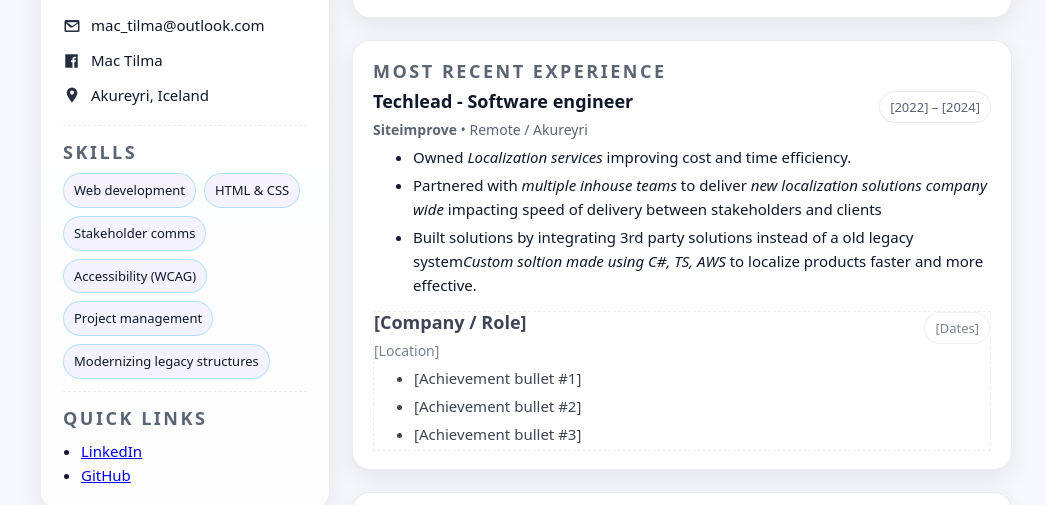
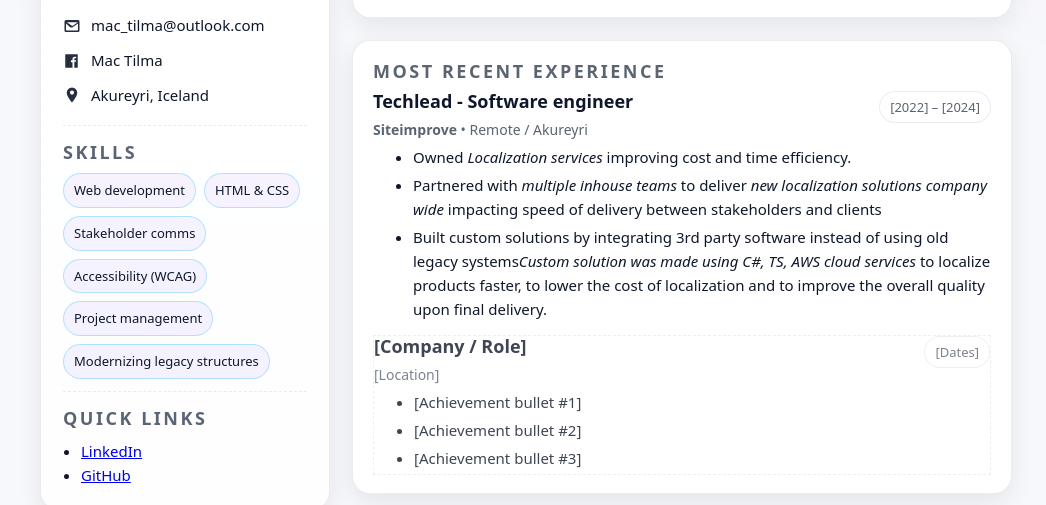
Before and after one commit to Machess/CV, a plain HTML site: page index.html in a window 1280 px wide. Shown: the part 271-776 px from the top of the page, without its empty margins (114-1160 px from the left). Drawn offline with Linux system fonts and the light colour scheme.

Commit message:
more adjustments

```diff
--- a/index.html
+++ b/index.html
@@ -105,7 +105,7 @@
           <ul class="job__list">
             <li>Owned <em>Localization services</em> improving cost and time efficiency.</li>
             <li>Partnered with <em>multiple inhouse teams</em> to deliver <em>new localization solutions company wide</em> impacting speed of delivery between stakeholders and clients</li>
-            <li>Built solutions by integrating 3rd party solutions instead of a old legacy system<em>Custom soltion made using C#, TS, AWS </em> to localize products faster and more effective.</li>
+            <li>Built custom solutions by integrating 3rd party software instead of using old legacy systems<em>Custom solution was made using C#, TS, AWS cloud services</em> to localize products faster, to lower the cost of localization and to improve the overall quality upon final delivery.</li>
           </ul>
         </article>
 
```
